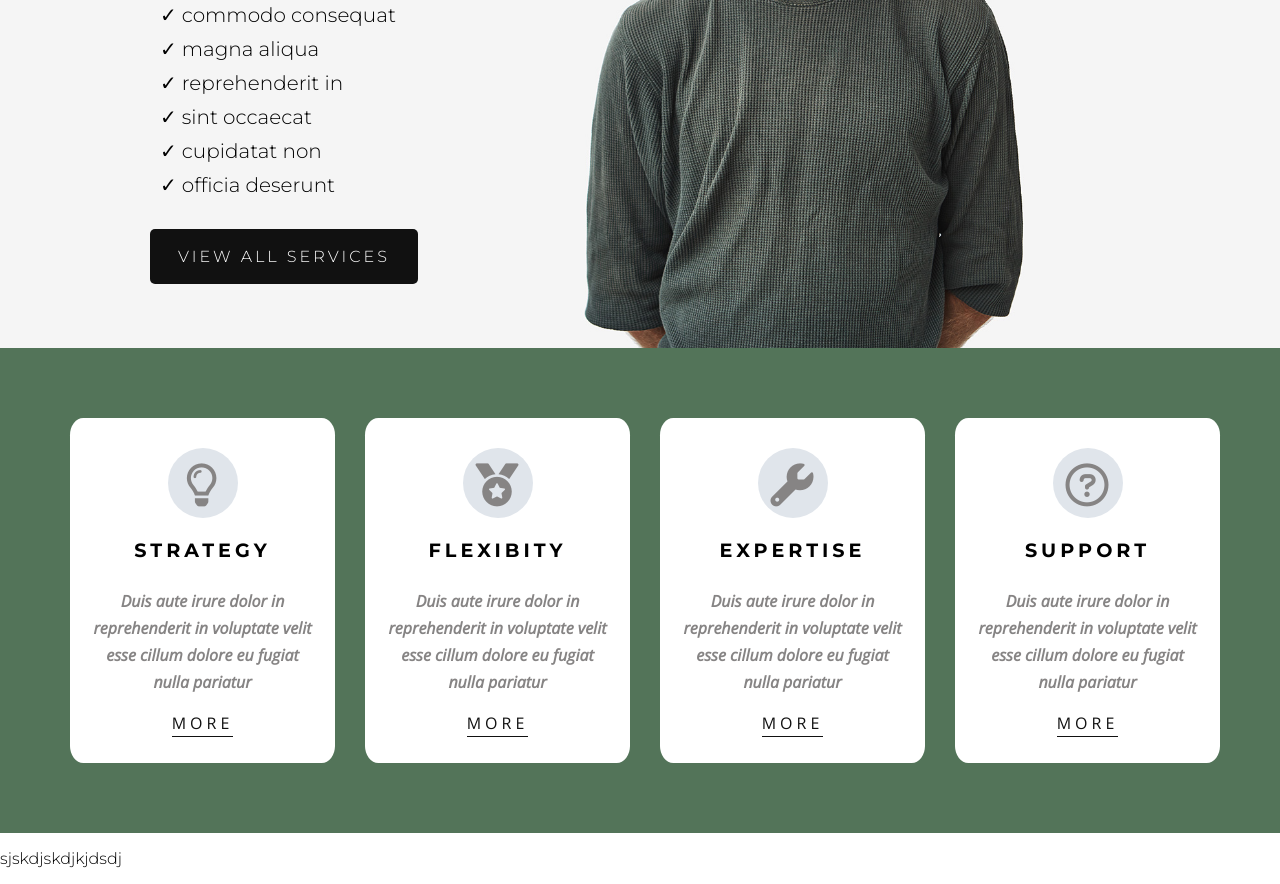
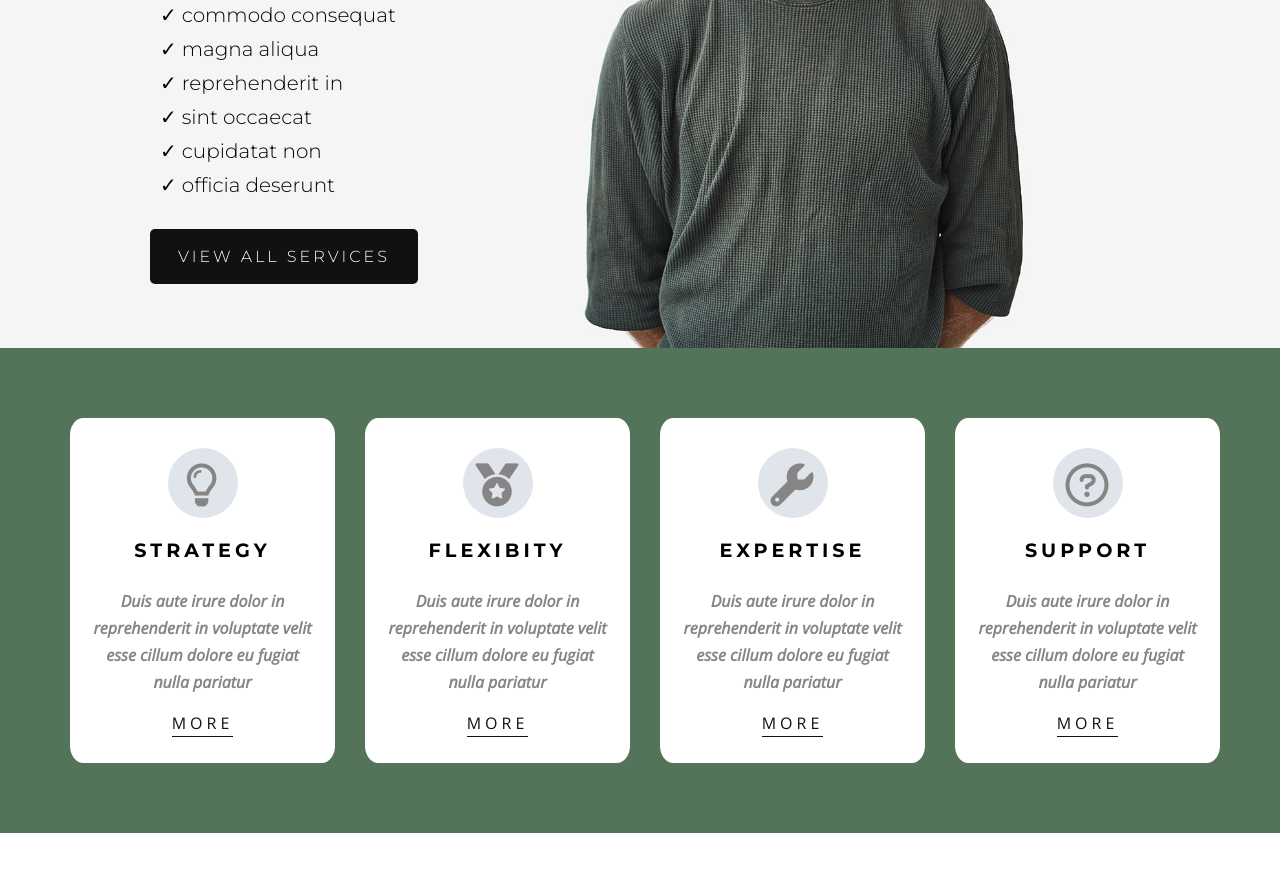
Before and after one commit to bahrethr/BeginnersFrontendProject, a plain HTML site: page Teamwork-project01/index.html in a window 1280 px wide. Shown: the part 390-1274 px from the top of the page. After the commit the page ends 1223 px from the top, so only its background shows below. Drawn offline with nearby package versions, Linux system fonts and the light colour scheme.

Commit message:
Update index.html

```diff
--- a/Teamwork-project01/index.html
+++ b/Teamwork-project01/index.html
@@ -79,9 +79,6 @@
 </section>
 <!-- green part -End-->
 
-<p>
-    sjskdjskdjkjdsdj
 
-</p>
 </body>
 </html>
```
